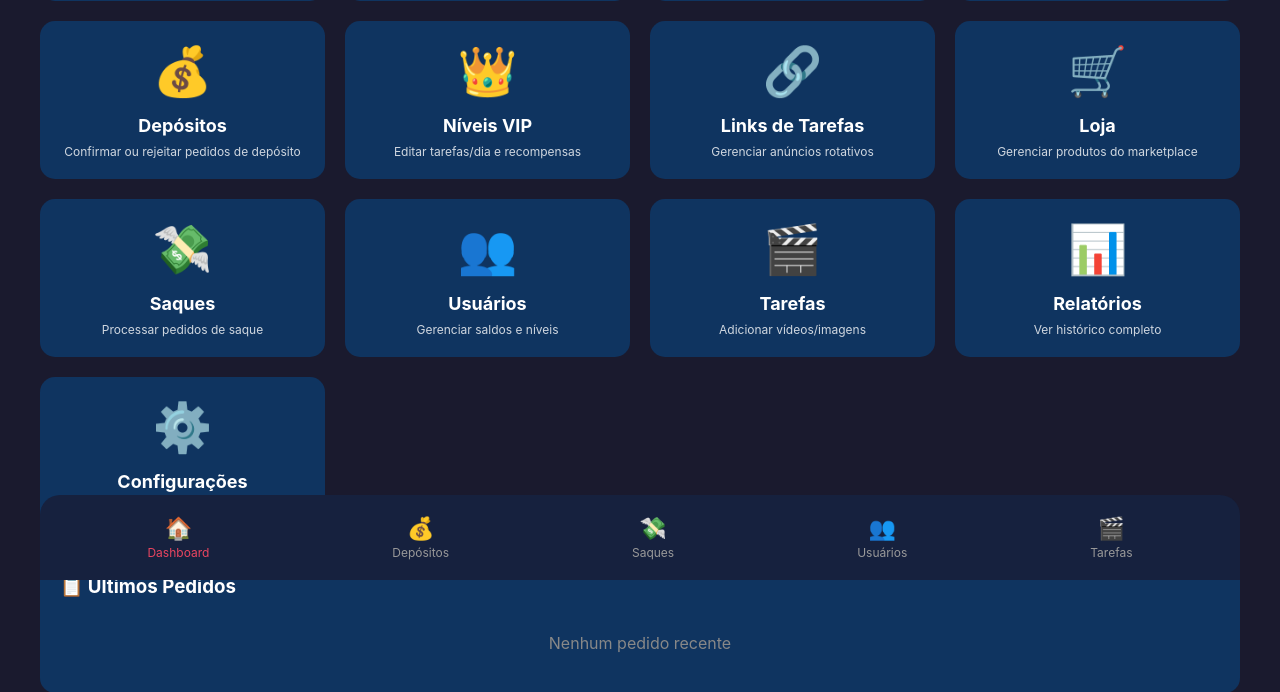
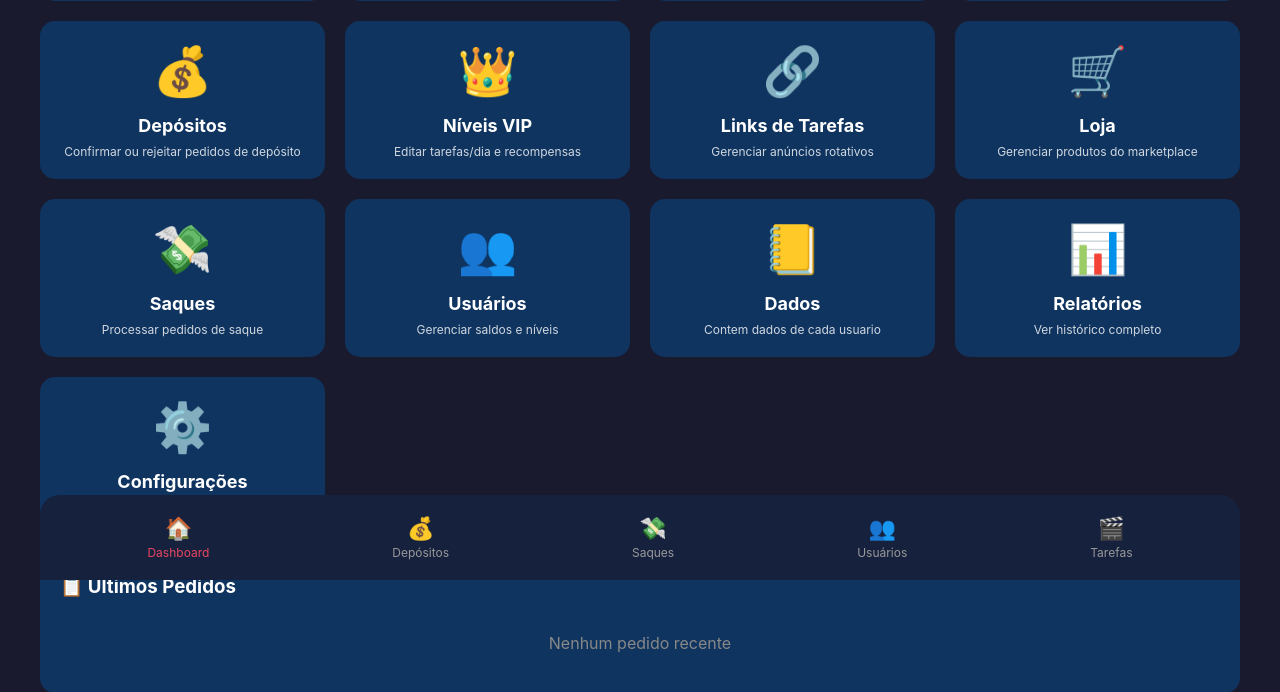
Before and after one commit to orlandobraz560-ship-it/mozads, a Flask app: page /admin_painel in a window 1280 px wide. Shown: the part 220-912 px from the top of the page. Run offline with Flask 3, Linux system fonts and the light colour scheme; the visitor is signed in with stand-in values (Sample User, id 1).

Commit message:
Update admin_painel.html

```diff
--- a/templates/admin_painel.html
+++ b/templates/admin_painel.html
@@ -236,10 +236,10 @@
                 <div class="menu-title">Usuários</div>
                 <div class="menu-desc">Gerenciar saldos e níveis</div>
             </a>
-            <a href="/admin_tarefas" class="menu-card">
-                <div class="menu-icon">🎬</div>
-                <div class="menu-title">Tarefas</div>
-                <div class="menu-desc">Adicionar vídeos/imagens</div>
+            <a href="/admin_informacoes" class="menu-card">
+                <div class="menu-icon">📒</div>
+                <div class="menu-title">Dados</div>
+                <div class="menu-desc">Contem dados de cada usuario</div>
             </a>
             <a href="/admin_relatorios" class="menu-card">
                 <div class="menu-icon">📊</div>
```
